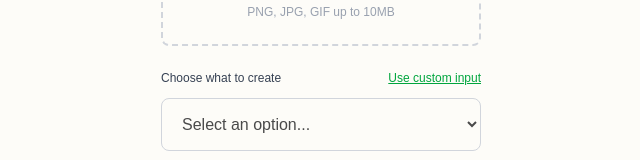
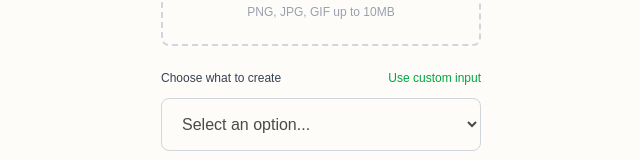
Before and after one commit to jarrensj/degenerate-meme, a Next.js app: page / in a window 1280 px wide. Shown: the part 343-503 px from the top of the page, without its empty margins (319-959 px from the left). Built offline with nearby package versions, Linux system fonts and the light colour scheme.

Commit message:
ui: remove underline from hyperlink styling

```diff
--- a/components/PromptSelector.tsx
+++ b/components/PromptSelector.tsx
@@ -30,7 +30,7 @@ export default function PromptSelector({
         <button
           type="button"
           onClick={() => setUseCustomInput(!useCustomInput)}
-          className="text-xs text-green-600 hover:text-green-800 underline"
+          className="text-xs text-green-600 hover:text-green-800"
         >
           {useCustomInput ? 'Use presets' : 'Use custom input'}
         </button>
```
